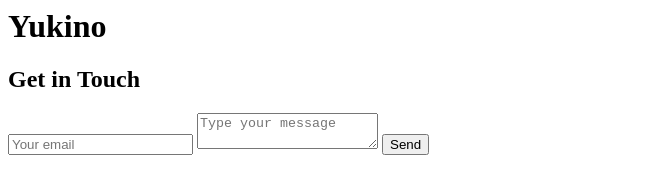
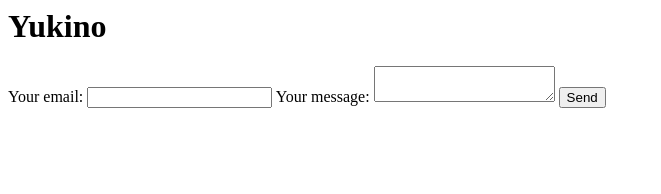
Before and after one commit to wenhanlu/just-html, a plain HTML site: page index.html in a window 1280 px wide. Shown: the whole page, without its empty margins (0-661 px from the left). Drawn offline with Linux system fonts and the light colour scheme.

Commit message:
Update index.html

```diff
--- a/index.html
+++ b/index.html
@@ -1,12 +1,17 @@
 <h1>Yukino</h1>
-<div id="contact">
-        <h2>Get in Touch</h2>
-        <div id="contact-form">
-                <form action="https://formspree.io/mpzyqdng" method="POST">
-                <input type="hidden" name="_subject" value="Contact request from personal website" />
-                <input type="email" name="_replyto" placeholder="Your email" required>
-                <textarea name="message" placeholder="Type your message" required></textarea>
-                <button type="submit">Send</button>
-            </form>
-        </div>
-    </div>
+<!-- modify this form HTML and place wherever you want your form -->
+<form
+  action="https://formspree.io/f/myyoqqnk"
+  method="POST"
+>
+  <label>
+    Your email:
+    <input type="email" name="email">
+  </label>
+  <label>
+    Your message:
+    <textarea name="message"></textarea>
+  </label>
+  <!-- your other form fields go here -->
+  <button type="submit">Send</button>
+</form>
```
